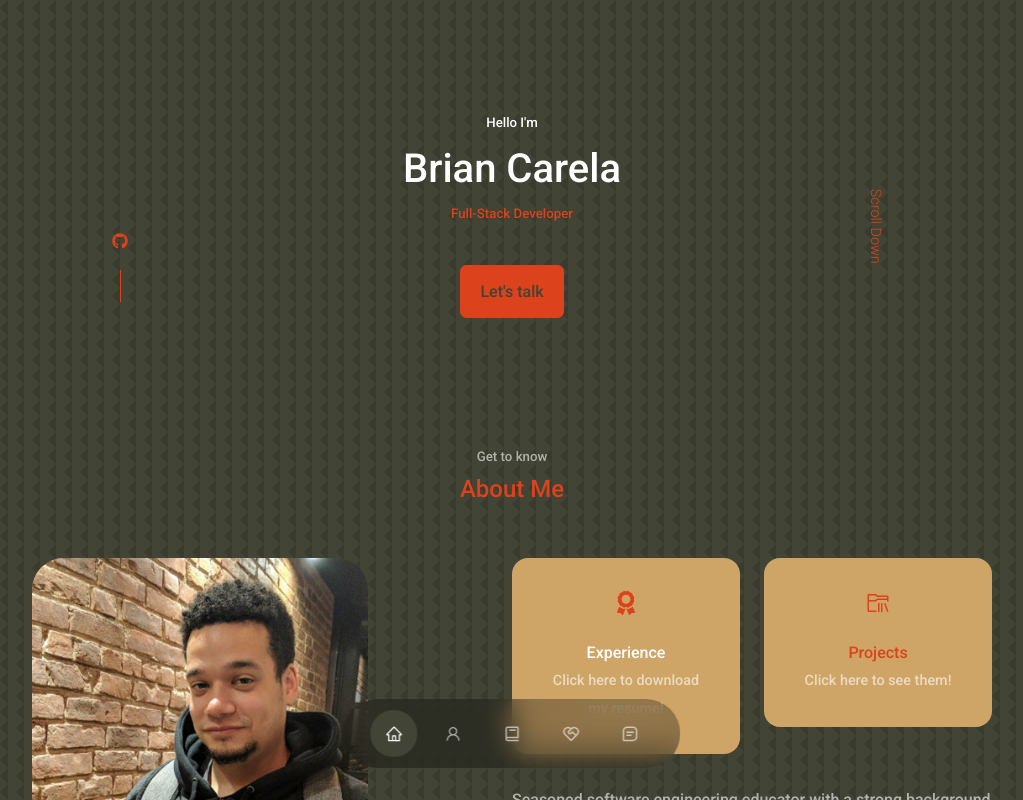
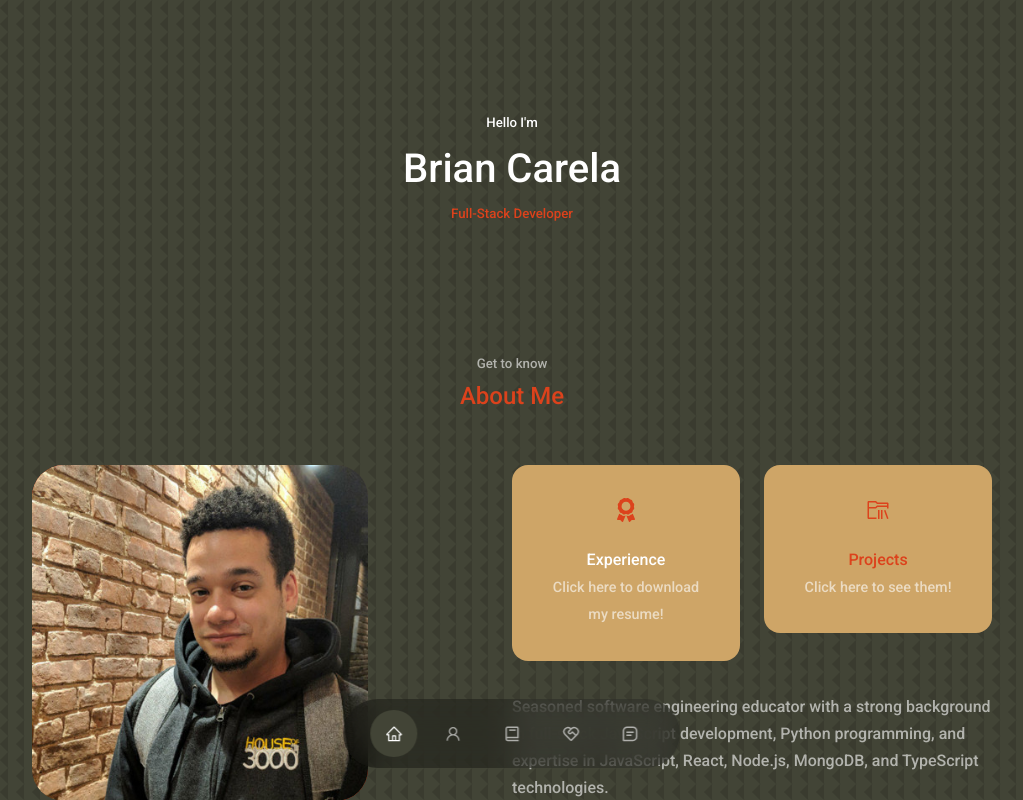
Before and after one commit to BrianCarela/Portfolio, a React (Create React App) app: page / in a window 1280 px wide. Shown: the top 800 px of the page, without its empty margins (128-1151 px from the left). Built offline with nearby package versions, Linux system fonts and the light colour scheme.

Commit message:
Update Header.jsx

```diff
--- a/src/components/header/Header.jsx
+++ b/src/components/header/Header.jsx
@@ -10,11 +10,11 @@ const Header = () => {
         <h5>Hello I'm</h5>
         <h1>Brian Carela</h1>
         <h5 className="text-light">Full-Stack Developer</h5>
-        <CTA />
-        <a href="#contact" className="scroll__down">
+{/*         <CTA /> */}
+{/*         <a href="#contact" className="scroll__down">
           Scroll Down
-        </a>
-        <HeaderSocials />
+        </a> */}
+{/*         <HeaderSocials /> */}
       </div>
     </header>
   );
```
